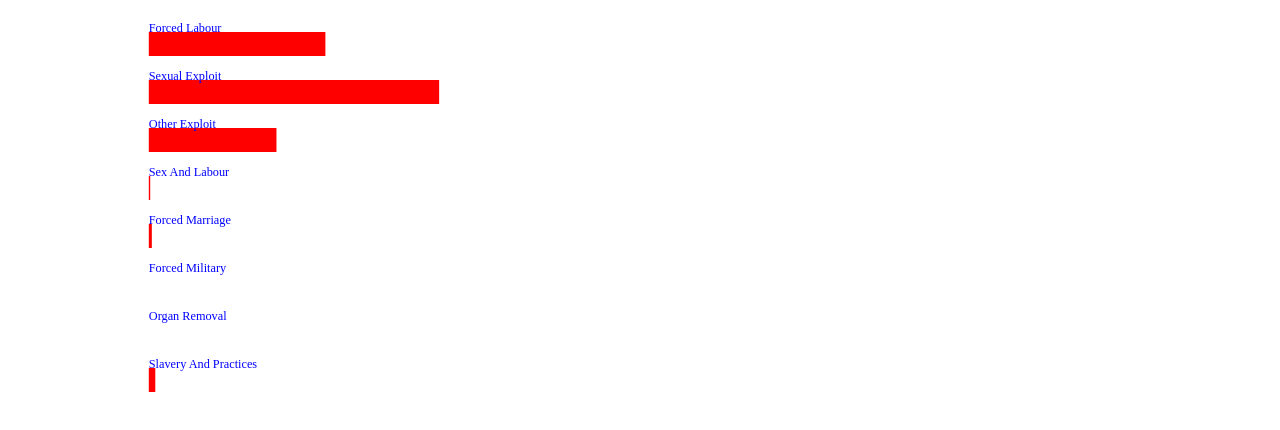
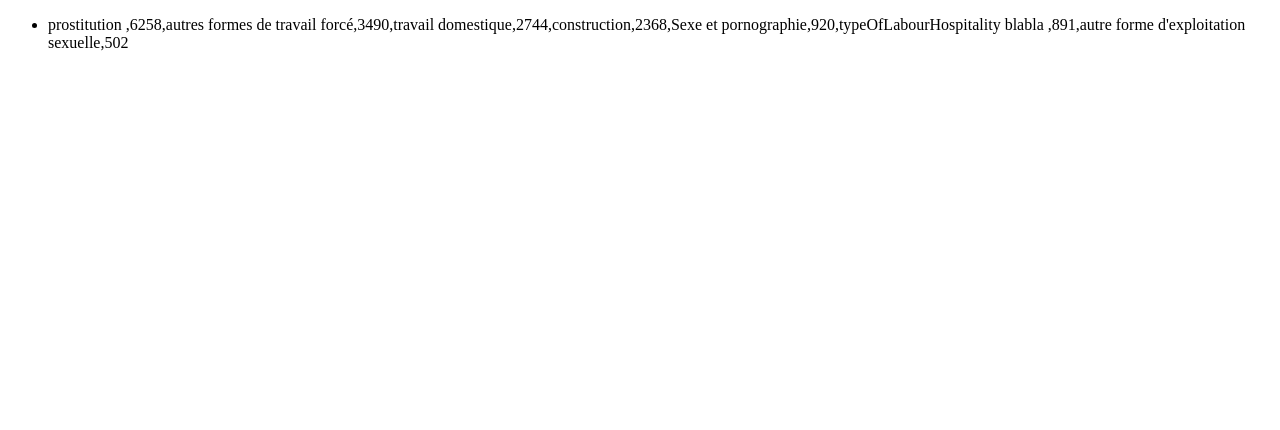
Before and after one commit to MariaOuedraogo/dataviz, a plain HTML site: page list.html in a window 1280 px wide. Drawn offline with Linux system fonts and the light colour scheme.

Commit message:
:tada:
création de la liste en ordre croissant des formes d'exploitation.

```diff
--- a/list.html
+++ b/list.html
@@ -11,13 +11,9 @@
 </head>
 
 <body>
-    <svg width="70vw" height="calc(70vw * 30 / 70)" viewBox="5 0 70 50" fill="pink" >
+    <ul class="classement">
 
-
-
-
-    </svg>
-
+    </ul>
 
 
 </body>
--- a/list.js
+++ b/list.js
@@ -1,50 +1,62 @@
-d3.json( "list.json" ).then(function(data) {
+// cette association permettra d'avoir des noms communs pour lors de l'affichage sur écran //
+const names = {
+  "typeOfLabourConstruction": "construction",
+    "typeOfLabourDomesticWork": "travail domestique",
+    "typeOfLabourHospitality": "typeOfLabourHospitality blabla ",
+    "typeOfLabourOther": "autres formes de travail forcé",
+    "typeOfSexProstitution": "prostitution ",
+    "typeOfSexPornography": "Sexe et pornographie",
+    "typeOfSexOther": "autre forme d'exploitation sexuelle"
+}
 
-    let largeur_colonne=50/data.length;
+//début du traitement en json//
+fetch('list.json').then(function (response) {
+  response.json().then(function (data) {
 
+    // // j'initialise la variable resultat_etape_1
+    // let resultat_etape_1 = 0
 
+    // console.log(resultat_etape_1)
+    // j'initialise la constante total afin de créer l'objet qui contiendra les objets avec le nombre total de fr bictime par type d'exploitation//
+    const total = {
+      //je les initialise à zéro//
+    "typeOfLabourConstruction": 0,
+    "typeOfLabourDomesticWork": 0,
+    "typeOfLabourHospitality": 0,
+    "typeOfLabourOther": 0,
+    "typeOfSexProstitution": 0,
+    "typeOfSexPornography": 0,
+    "typeOfSexOther": 0
+    }
+      //après avoir récupérer le nombre pour une tranche d'âge , la boucle ajoute le résultat présent dans la l'objet suivant//
+      data.forEach(function (tranche_age_obj) {
+        total.typeOfLabourConstruction += tranche_age_obj.typeOfLabourConstruction
+        total.typeOfLabourDomesticWork += tranche_age_obj.typeOfLabourDomesticWork
+        total.typeOfLabourHospitality += tranche_age_obj.typeOfLabourHospitality
+        total.typeOfLabourOther += tranche_age_obj.typeOfLabourOther
+        total.typeOfSexProstitution += tranche_age_obj.typeOfSexProstitution
+        total.typeOfSexPornography += tranche_age_obj.typeOfSexPornography
+        total.typeOfSexOther += tranche_age_obj.typeOfSexOther
 
-    d3.select("svg")
-        .selectAll(".histobarre")
-        .data(data)
-        .join("g")
-        .attr("class","histobarre")
-        .attr("transform", (d,i)=>`translate(0,${i*largeur_colonne})`);
-
-    d3.selectAll(".histobarre")
-        .append("rect")
-        .attr("width", d=> d["valeur"]*40/17000 )
-        .attr("height",largeur_colonne/2)
-        .attr("transform", `translate(0,${largeur_colonne/2})`)
-        .style("fill","red");
-
-
-    d3.selectAll(".histobarre")
-        .append("text")
-        .text(d=>d.type)
-        .style("fill","blue")
-        .attr("transform", `translate(0,${largeur_colonne/2})`)
-        // changer la taille du texte
-        .style("font-size","0.1rem")
-
-
-
-    d3.selectAll(".histobarre")
-        .on("mouseenter", function(e,d){
-        // transparence
-        d3.selectAll(".histobarre")
-            .style("opacity","0.5")
-        d3.select(this)
-            .style("opacity",null)
-    })
-
-    d3.selectAll(".histobarre")
-        .on("mouseleave", function(){
-        //  transparence
-
-        d3.selectAll(".histobarre")
-            .style("opacity",null)
 
     })
 
- });
+
+    //le trie//
+
+    const entries = Object.entries(total)
+
+    const finalData = entries.map(([key, valueTotal]) => {
+      return [names[key], valueTotal]
+    }).sort((a, b) => b[1] - a[1])
+    console.log(finalData)
+
+
+    // console.log(total)
+
+   let classement = document.querySelector(".classement");
+
+      classement.innerHTML += "<li>"+ finalData + "</li>"
+
+  })
+})
--- a/list.json
+++ b/list.json
@@ -1,16 +1,92 @@
 [
-
-  {"type":"Forced Labour","valeur": 9772},
-  {"type":"Sexual Exploit","valeur": 16067},
-  {"type":"Other Exploit","valeur": 7064},
-  {"type":"Sex And Labour","valeur": 78},
-  {"type":"Forced Marriage","valeur": 168},
-  {"type":"Forced Military","valeur": 0},
-  {"type":"Organ Removal","valeur": 0},
-  {"type":"Slavery And Practices","valeur": 359}
-
-
-
-
-
+  {
+    "ageBroad": "0--8",
+    "typeOfLabourConstruction": 0,
+    "typeOfLabourDomesticWork": 19,
+    "typeOfLabourHospitality": 0,
+    "typeOfLabourOther": 123,
+    "typeOfSexProstitution": 68,
+    "typeOfSexPornography": 206,
+    "typeOfSexOther": 34
+  },
+  {
+    "ageBroad": "09--17",
+    "typeOfLabourConstruction": 29,
+    "typeOfLabourDomesticWork": 482,
+    "typeOfLabourHospitality": 98,
+    "typeOfLabourOther": 909,
+    "typeOfSexProstitution": 3055,
+    "typeOfSexPornography": 471,
+    "typeOfSexOther": 224
+  },
+  {
+    "ageBroad": "18--20",
+    "typeOfLabourConstruction": 37,
+    "typeOfLabourDomesticWork": 261,
+    "typeOfLabourHospitality": 293,
+    "typeOfLabourOther": 249,
+    "typeOfSexProstitution": 1049,
+    "typeOfSexPornography": 52,
+    "typeOfSexOther": 52
+  },
+  {
+    "ageBroad": "21--23",
+    "typeOfLabourConstruction": 65,
+    "typeOfLabourDomesticWork": 247,
+    "typeOfLabourHospitality": 168,
+    "typeOfLabourOther": 251,
+    "typeOfSexProstitution": 714,
+    "typeOfSexPornography": 20,
+    "typeOfSexOther": 30
+  },
+  {
+    "ageBroad": "24--26",
+    "typeOfLabourConstruction": 136,
+    "typeOfLabourDomesticWork": 249,
+    "typeOfLabourHospitality": 189,
+    "typeOfLabourOther": 239,
+    "typeOfSexProstitution": 489,
+    "typeOfSexPornography": 11,
+    "typeOfSexOther": 33
+  },
+  {
+    "ageBroad": "27--29",
+    "typeOfLabourConstruction": 199,
+    "typeOfLabourDomesticWork": 224,
+    "typeOfLabourHospitality": 54,
+    "typeOfLabourOther": 212,
+    "typeOfSexProstitution": 255,
+    "typeOfSexPornography": 35,
+    "typeOfSexOther": 27
+  },
+  {
+    "ageBroad": "30--38",
+    "typeOfLabourConstruction": 1139,
+    "typeOfLabourDomesticWork": 918,
+    "typeOfLabourHospitality": 46,
+    "typeOfLabourOther": 916,
+    "typeOfSexProstitution": 523,
+    "typeOfSexPornography": 31,
+    "typeOfSexOther": 38
+  },
+  {
+    "ageBroad": "39--47",
+    "typeOfLabourConstruction": 496,
+    "typeOfLabourDomesticWork": 267,
+    "typeOfLabourHospitality": 17,
+    "typeOfLabourOther": 321,
+    "typeOfSexProstitution": 92,
+    "typeOfSexPornography": 25,
+    "typeOfSexOther": 39
+  },
+  {
+    "ageBroad": "48+",
+    "typeOfLabourConstruction": 267,
+    "typeOfLabourDomesticWork": 77,
+    "typeOfLabourHospitality": 26,
+    "typeOfLabourOther": 270,
+    "typeOfSexProstitution": 13,
+    "typeOfSexPornography": 69,
+    "typeOfSexOther": 25
+  }
 ]
```
